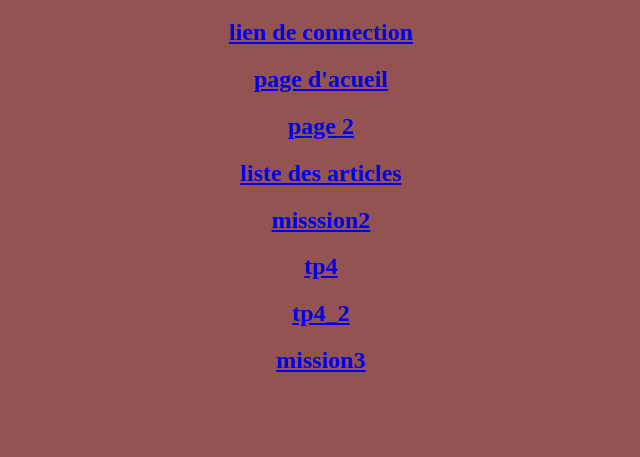
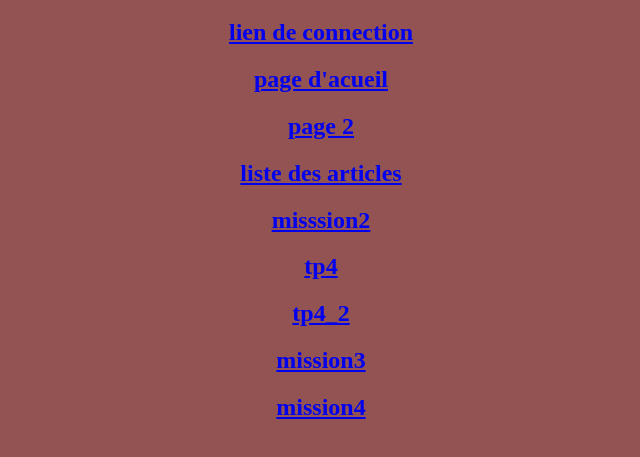
Before and after one commit to mahyou012/projet, a plain HTML site: page index.html in a window 1280 px wide. Shown: the part 61-518 px from the top of the page, without its empty margins (319-959 px from the left). Drawn offline with Linux system fonts and the light colour scheme.

Commit message:
Update index.html

```diff
--- a/index.html
+++ b/index.html
@@ -18,6 +18,7 @@
 	<h2><a href="https://mahyou012.github.io/mahamoud3/">tp4</a> </h2>
         <h2><a href="https://mahyou012.github.io/mahamoud4/">tp4_2</a> </h2>
 	<h2><a href="https://mahyou012.github.io/maha3/">mission3</a> </h2>
+	<h2><a href="https://mahyou012.github.io/cv/">mission4</a> </h2>
 
 </body>
 </html>
```
